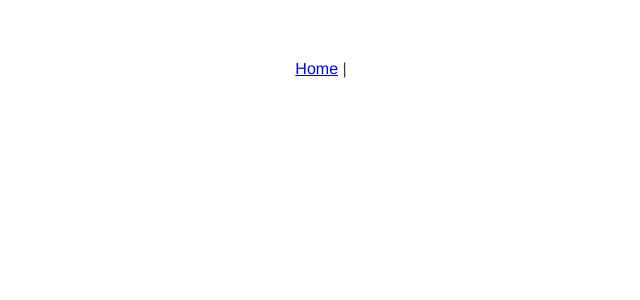
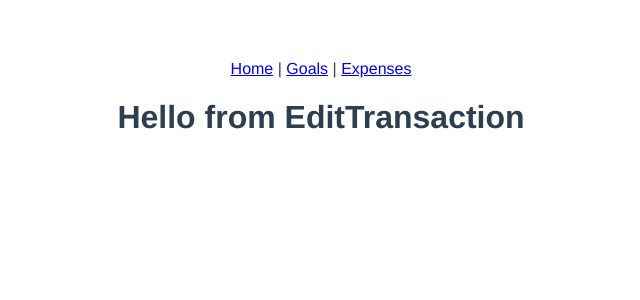
Before and after one commit to AY2122S2-BT3103-L2G19/GroupProject, a Vue app: page /edit in a window 1280 px wide. Before the commit this address had no page. Shown: the top 300 px of the page, without its empty margins (319-959 px from the left). Built offline with nearby package versions, Linux system fonts and the light colour scheme.

Commit message:
Add base pages
Adding base pages for later development

```diff
--- a/src/App.vue
+++ b/src/App.vue
@@ -1,6 +1,8 @@
 <template>
   <div id='nav'>
     <router-link to="/">Home</router-link> |
+    <router-link to="/goals">Goals</router-link> |
+    <router-link to="/expenses">Expenses</router-link>
   </div>
   <router-view/>
 </template>
--- a/src/router/index.js
+++ b/src/router/index.js
@@ -1,5 +1,11 @@
 import { createRouter, createWebHistory } from 'vue-router'
 import Home from '@/views/Home.vue'
+import Expenses from '@/views/Expenses.vue'
+import AddTransaction from '@/views/AddTransaction.vue'
+import Goals from '@/views/Goals.vue'
+import EditTransaction from '@/views/EditTransaction.vue'
+import Login from '@/views/Login.vue'
+import Register from '@/views/Register.vue'
 
 const routes = [
 {
@@ -7,7 +13,38 @@ path: '/',
 name: 'Home',
 component: Home
 },
+{
+path: '/expenses',
+name: 'Expenses',
+component: Expenses
+},
+{
+path: '/add',
+name: 'AddTransaction',
+component: AddTransaction
+},
+{
+path: '/goals',
+name: 'Goals',
+component: Goals
+},
+{
+    path: '/edit',
+    name: 'EditTransaction',
+    component: EditTransaction
+},
+{
+    path: '/login',
+    name: 'Login',
+    component: Login
+},
+{
+    path: '/register',
+    name: 'Register',
+    component: Register
+},
 ]
+
 const router = createRouter({
 history: createWebHistory(),
 routes
--- /dev/null
+++ b/src/views/AddTransaction.vue
@@ -0,0 +1,13 @@
+<template>
+    <h1>Hello from AddTransaction</h1>
+</template>
+
+<script>
+export default {
+
+}
+</script>
+
+<style>
+
+</style>
--- /dev/null
+++ b/src/views/EditTransaction.vue
@@ -0,0 +1,13 @@
+<template>
+    <h1>Hello from EditTransaction</h1>
+</template>
+
+<script>
+export default {
+
+}
+</script>
+
+<style>
+
+</style>
--- /dev/null
+++ b/src/views/Expenses.vue
@@ -0,0 +1,13 @@
+<template>
+    <h1>Hello from Expenses</h1>
+</template>
+
+<script>
+export default {
+
+}
+</script>
+
+<style>
+
+</style>
--- /dev/null
+++ b/src/views/Goals.vue
@@ -0,0 +1,13 @@
+<template>
+    <h1>Hello from Goals</h1>
+</template>
+
+<script>
+export default {
+
+}
+</script>
+
+<style>
+
+</style>
--- a/src/views/Home.vue
+++ b/src/views/Home.vue
@@ -1,5 +1,5 @@
 <template>
-    <h1>Hello</h1>
+    <h1>Hello from Home</h1>
     <HelloWorld msg="Welcome to Your Vue.js App"/>
 </template>
 
--- /dev/null
+++ b/src/views/Login.vue
@@ -0,0 +1,13 @@
+<template>
+    <h1>Hello from Login</h1>
+</template>
+
+<script>
+export default {
+
+}
+</script>
+
+<style>
+
+</style>
--- /dev/null
+++ b/src/views/Register.vue
@@ -0,0 +1,13 @@
+<template>
+    <h1>Hello from Register</h1>
+</template>
+
+<script>
+export default {
+
+}
+</script>
+
+<style>
+
+</style>
```
